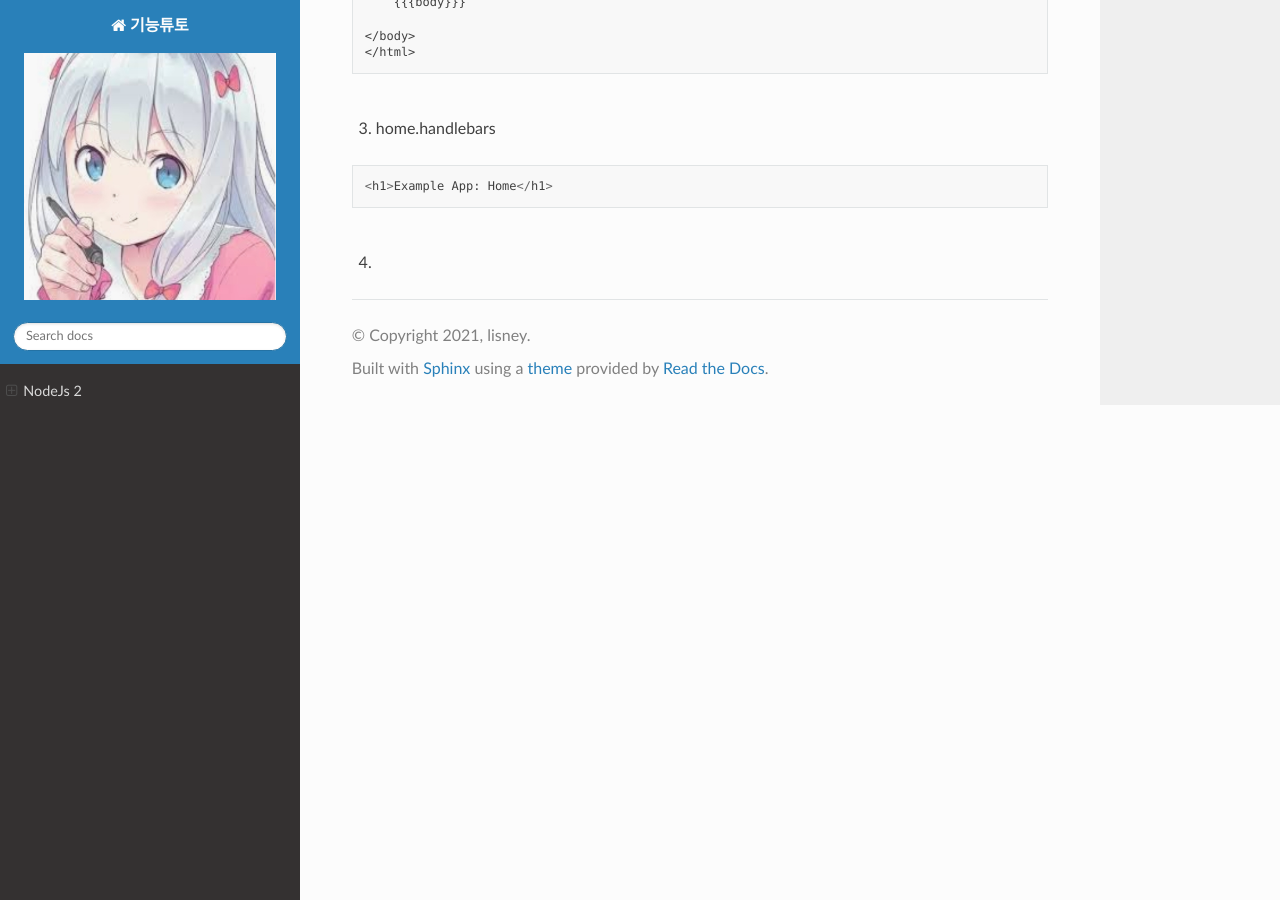
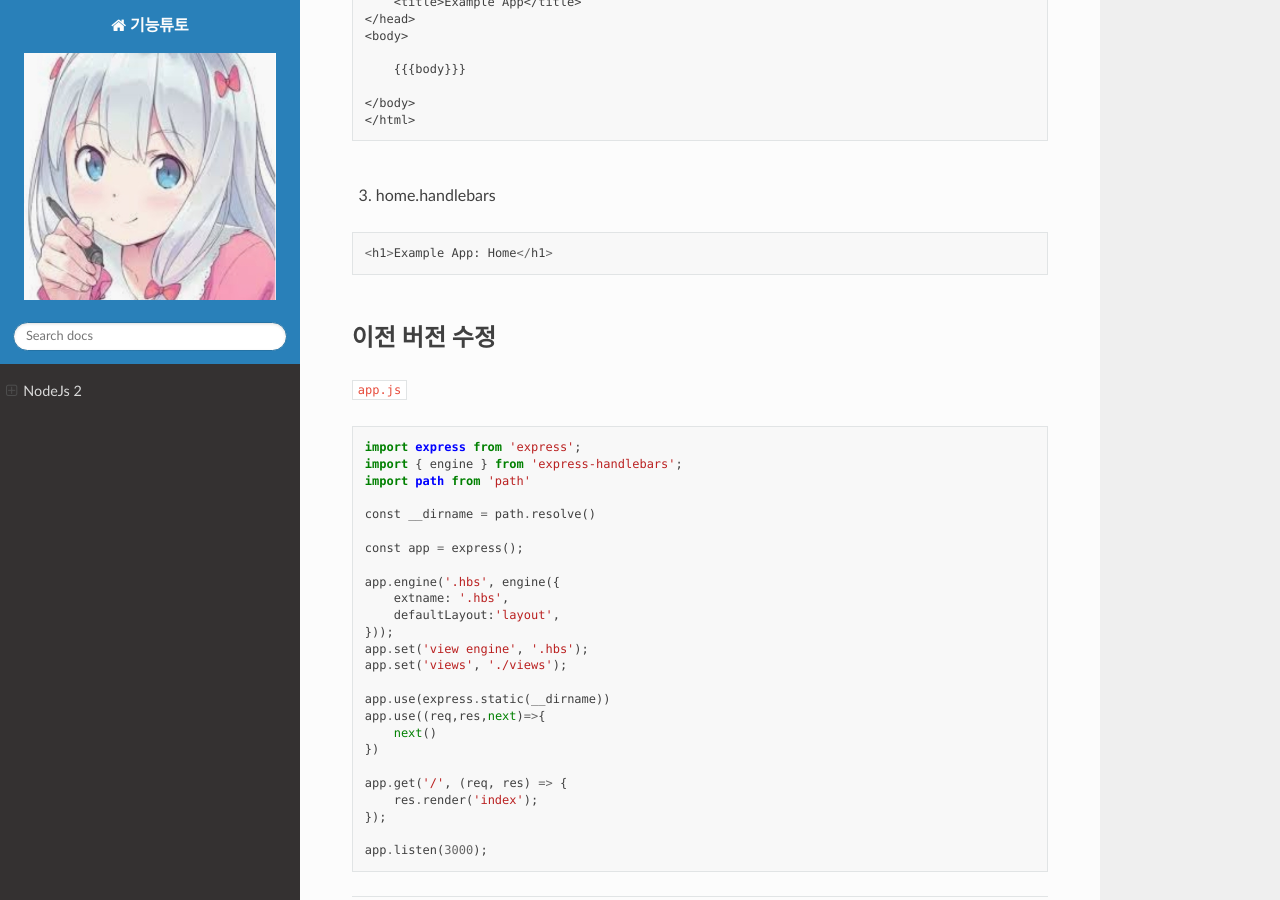
Before and after one commit to lisney/RTD, a Sphinx documentation site: the page built from docs/source/html/nodejs2.md, in a window 1280 px wide and 900 px high, scrolled down 2083 px. Built offline with Sphinx 7.4.7 and the Read the Docs theme 2.0.0, drawn with Linux system fonts in a browser that asks for light colours; pages that are not in the unit, such as notebooks, are missing from menus; some of the changed text lies outside the part shown.

Commit message:
Update nodejs2.md

````diff
--- a/docs/source/html/nodejs2.md
+++ b/docs/source/html/nodejs2.md
@@ -31,6 +31,10 @@ NodeJs 2
    require 대신 ES6 import 사용하기 package.json 에  "type":"module" 추가
 
   'babel-node' 에러시 - npm i @babel/node -g 설치
+
+   ES6에는 __dirname 변수가 없다
+    import path from 'path';
+    const __dirname = path.resolve();
 ```
 
 7. handldbars 신버전 데이터 전달
@@ -104,4 +108,35 @@ app.listen(3000);
 
 <br>
 
-4.
+이전 버전 수정
+--------------
+
+`app.js`
+
+```
+import express from 'express';
+import { engine } from 'express-handlebars';
+import path from 'path'
+
+const __dirname = path.resolve()
+
+const app = express();
+
+app.engine('.hbs', engine({
+    extname: '.hbs',
+    defaultLayout:'layout',
+}));
+app.set('view engine', '.hbs');
+app.set('views', './views');
+
+app.use(express.static(__dirname))
+app.use((req,res,next)=>{
+    next()
+})
+
+app.get('/', (req, res) => {
+    res.render('index');
+});
+
+app.listen(3000);
+```
````
